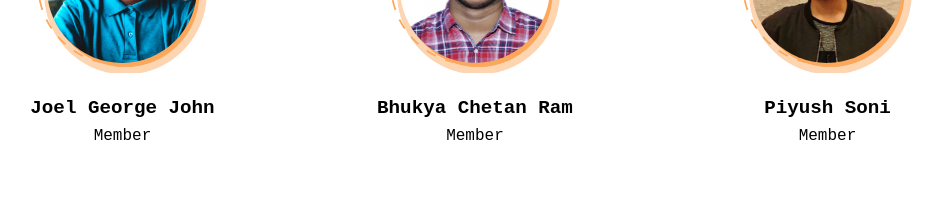
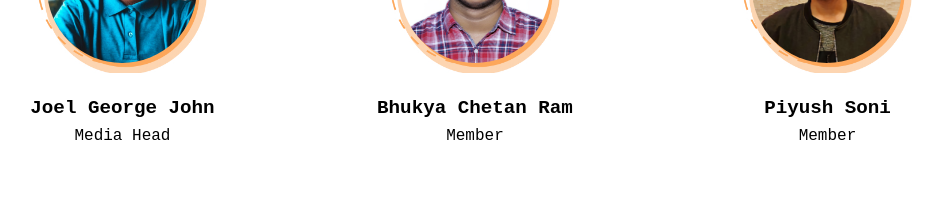
Before and after one commit to FOSSCellNITCalicut/fosscell-nextjs, a Next.js app: page /people in a window 1280 px wide. Shown: the part 1260-1466 px from the top of the page, without its empty margins (165-1108 px from the left). Built offline with nearby package versions, Linux system fonts and the light colour scheme.

Commit message:
Fixed Joel's position

```diff
--- a/pages/people/index.js
+++ b/pages/people/index.js
@@ -224,7 +224,7 @@ const member = [
     {
         id: 9,
         name: "Joel George John",
-        position: "Member",
+        position: "Media Head",
         image: JoelJohn
     },
     {
```
